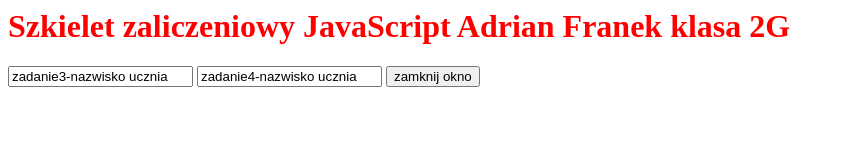
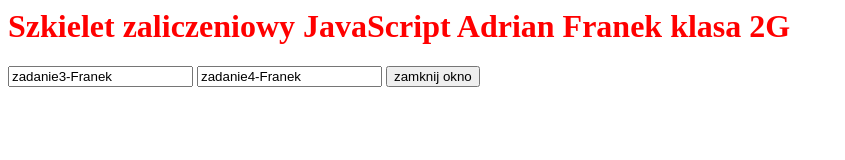
Before and after one commit to AdrianFranek/javascript, a plain HTML site: page index.html in a window 1280 px wide. Shown: the whole page, without its empty margins (0-845 px from the left). Drawn offline with Linux system fonts and the light colour scheme.

Commit message:
Update index.html

```diff
--- a/index.html
+++ b/index.html
@@ -19,8 +19,8 @@ function okno_zamknij()
 <body>
   <h1 style="color: red; size: 2cm;">Szkielet zaliczeniowy JavaScript Adrian Franek klasa 2G</h1>
    <form>
-        <input type="button_z3" name="zadanie3" value="zadanie3-nazwisko ucznia" onclick="WinOpen_z3(' ')">
-        <input type="button_z4" name="zadanie4" value="zadanie4-nazwisko ucznia" onclick="WinOpen_z4(' ')">
+        <input type="button_z3" name="zadanie3" value="zadanie3-Franek" onclick="WinOpen_z3(' ')">
+        <input type="button_z4" name="zadanie4" value="zadanie4-Franek" onclick="WinOpen_z4(' ')">
         <input type="button" value="zamknij okno" onclick="okno_zamknij()"/>
     </form>
 </body>
```
